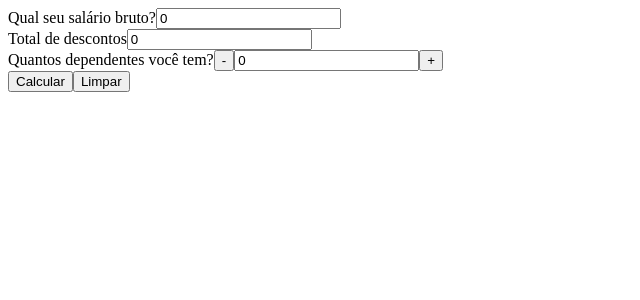
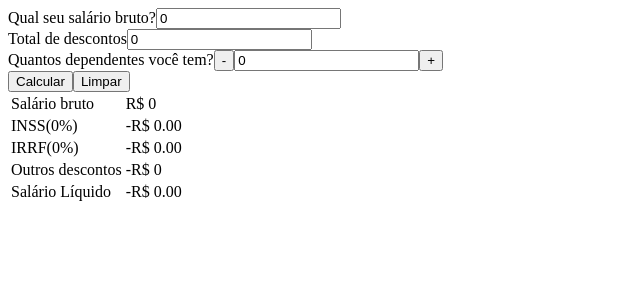
Before and after one commit to agilize/frontend-challenge, a React (Create React App) app: page / in a window 1280 px wide. Both pictures are taken after a click on the button "Calcular". Shown: the top 300 px of the page, without its empty margins (0-640 px from the left). Built offline with nearby package versions, Linux system fonts and the light colour scheme.

Commit message:
feat(n): implementa o componente table
Implementa renderizacao condicional para o componente table. Implementa funcionalidade ao botao
Calcular e ao botao Limpar. Tambem altera a organizaçao dos arquivos criando a pasta page e movendo
o Calculator.js para ela.

```diff
--- a/src/App.js
+++ b/src/App.js
@@ -1,6 +1,5 @@
-import Calculator from "./components/Calculator";
-import Input from "./components/Inputs";
 import AppProvider from "./context/AppProvider";
+import Calculator from "./pages/Calculator";
 
 function App() {
   return (
--- /dev/null
+++ b/src/components/Table.js
@@ -0,0 +1,60 @@
+import React, { useContext } from 'react';
+import AppContext from '../context/AppContext';
+
+function Table() {
+  const {
+    calculateEarnings,
+    bruteSalary,
+    totalDiscounts,
+    dependentsNumber,
+  } = useContext(AppContext);
+
+  const inssPercentage = calculateEarnings.percentageInss(bruteSalary);
+
+  const INSS = calculateEarnings.calculateInss(bruteSalary, inssPercentage);
+
+  const { aliquot, deductiblePortion } = calculateEarnings.percentageIrrf(bruteSalary);
+
+  const IRRF = calculateEarnings.calculateIrrf({
+    bruteSalary,
+    INSS,
+    aliquot,
+    deductiblePortion
+  }, dependentsNumber);
+
+  const liquidSalary = calculateEarnings.calculateLiquidSalary({
+    bruteSalary,
+    INSS,
+    IRRF,
+    totalDiscounts,
+  });
+
+  return (
+    <table>
+      <tbody>
+        <tr>
+          <td>Salário bruto</td>
+          <td>R$ {bruteSalary}</td>
+        </tr>
+        <tr>
+          <td>INSS{`(${inssPercentage}%)`}</td>
+          <td>-R$ {INSS}</td>
+        </tr>
+        <tr>
+          <td>IRRF{`(${aliquot}%)`}</td>
+          <td>-R$ {IRRF}</td>
+        </tr>
+        <tr>
+          <td>Outros descontos</td>
+          <td>-R$ {totalDiscounts}</td>
+        </tr>
+        <tr>
+          <td>Salário Líquido</td>
+          <td>-R$ {liquidSalary}</td>
+        </tr>
+      </tbody>
+    </table>
+  )
+}
+
+export default Table;
--- a/src/context/AppProvider.js
+++ b/src/context/AppProvider.js
@@ -50,7 +50,6 @@ function AppProvider({ children }) {
 
     calculateIrrf: (deduction, dependents = 0) => {
       const { bruteSalary, INSS, aliquot, deductiblePortion} = deduction;
-      console.log('dependentes', dependents)
       if (dependents === 0 || dependents === "") {
         return (
           (bruteSalary - INSS) * aliquot/100 - deductiblePortion
--- a/src/components/Calculator.js
+++ b/src/pages/Calculator.js
@@ -1,38 +1,15 @@
 import React, { useContext, useState } from 'react';
 import AppContext from '../context/AppContext';
-import CalculatorInputs from './Inputs';
+import CalculatorInputs from '../components/Inputs';
+import Table from '../components/Table';
 
 function Calculator() {
   const [renderTable, setRenderTable] = useState(false);
   const {
-    calculateEarnings,
-    bruteSalary,
-    totalDiscounts,
-    dependentsNumber,
     setBruteSalary,
     setTotalDiscounts,
     setDependentsNumber
   } = useContext(AppContext);
-
-  const inssPercentage = calculateEarnings.percentageInss(bruteSalary);
-
-  const INSS = calculateEarnings.calculateInss(bruteSalary, inssPercentage);
-
-  const { aliquot, deductiblePortion } = calculateEarnings.percentageIrrf(bruteSalary);
-
-  const IRRF = calculateEarnings.calculateIrrf({
-    bruteSalary,
-    INSS,
-    aliquot,
-    deductiblePortion
-  }, dependentsNumber);
-
-  const liquidSalary = calculateEarnings.calculateLiquidSalary({
-    bruteSalary,
-    INSS,
-    IRRF,
-    totalDiscounts,
-  });
 
   function clearInputValues() {
     setBruteSalary(0.00);
@@ -48,6 +25,10 @@ function Calculator() {
       <CalculatorInputs name="dependentsNumber" />
       <button onClick={() => setRenderTable(true) }>Calcular</button>
       <button onClick={ clearInputValues }>Limpar</button>
+      {
+        renderTable &&
+        <Table />
+      }
     </div>
   )
 };
```
Also changed, not shown: src/assets/border.png (renamed from assets/border.png), src/assets/logo.png (renamed from assets/logo.png).
